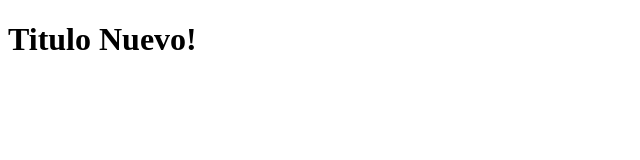
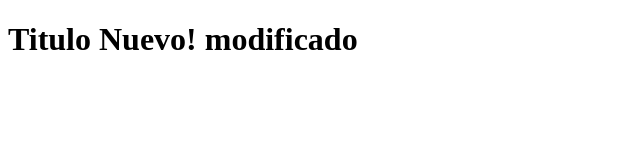
Before and after one commit to mxcat1/HelloWorld-Git, a plain HTML site: page index.html in a window 1280 px wide. Shown: the whole page, without its empty margins (0-640 px from the left). Drawn offline with Linux system fonts and the light colour scheme.

Commit message:
se modifico index nuevamente

```diff
--- a/index.html
+++ b/index.html
@@ -7,6 +7,6 @@
     <title>Hola Mundo Con Git</title>
 </head>
 <body>
-    <h1>Titulo Nuevo!</h1>
+    <h1>Titulo Nuevo! modificado</h1>
 </body>
 </html>
```
